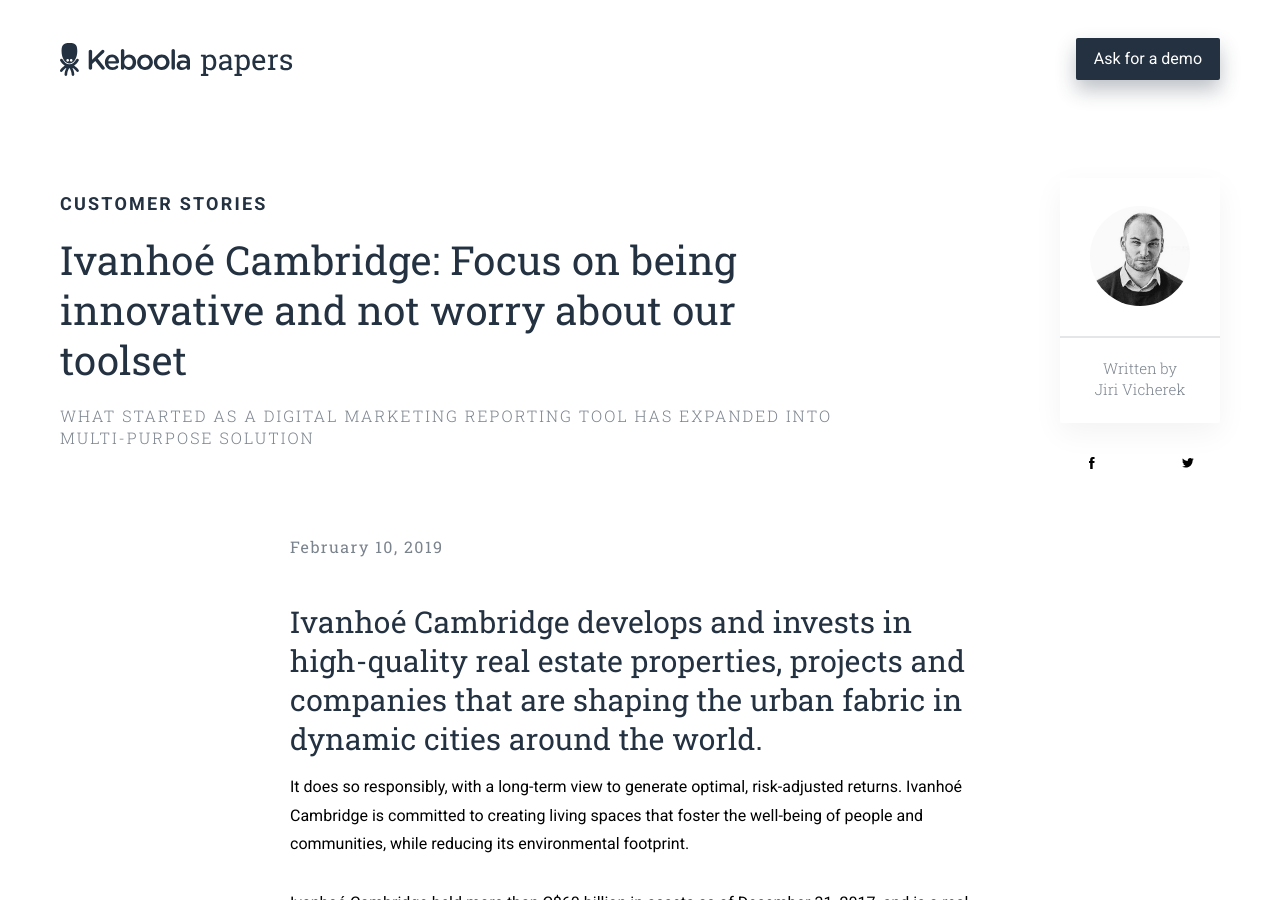
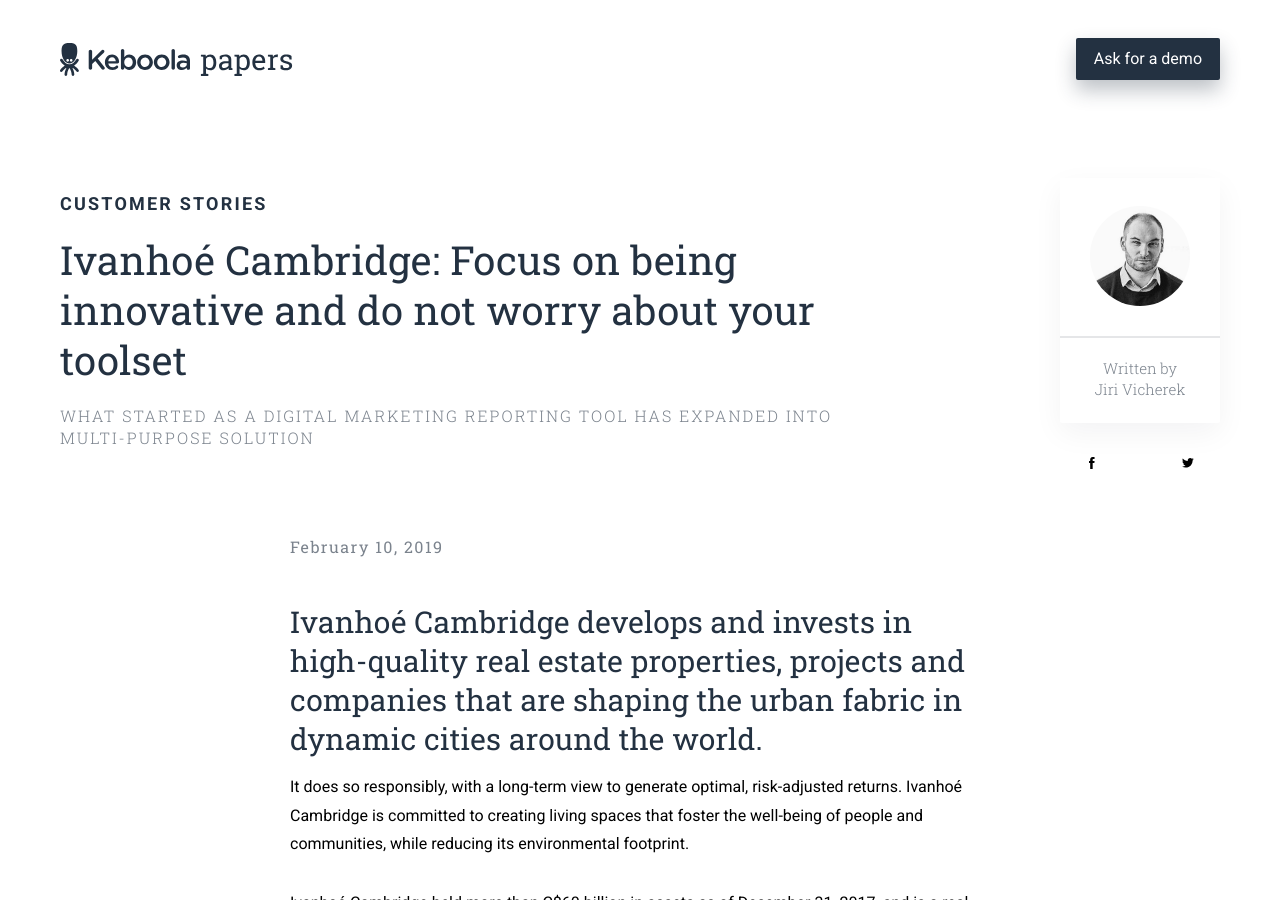
Before and after one commit to keboola/blog, a Jekyll site: the page built from _posts/2019-02-10-ivanhoe-customer-success-story.md, in a window 1280 px wide and 900 px high. Built offline with Jekyll 4.4.1, drawn with Linux system fonts in a browser that asks for light colours; nearby versions of some CDN libraries.

Commit message:
Update from Forestry.io Jiří Vicherek updated _posts/2019-02-10-ivanhoe-customer-success-story.md

```diff
--- a/_posts/2019-02-10-ivanhoe-customer-success-story.md
+++ b/_posts/2019-02-10-ivanhoe-customer-success-story.md
@@ -2,10 +2,10 @@
 layout: post
 categories: customer-stories
 permalink: ivanhoe-customer-story
-title: 'Ivanhoé Cambridge: Focus on being innovative and not worry about our toolset'
+title: 'Ivanhoé Cambridge: Focus on being innovative and do not worry about your toolset'
 perex: What started as a Digital Marketing reporting tool has expanded into multi-purpose
   solution
-date: 2019-02-10 23:00:00 +0000
+date: 2019-02-10T23:00:00.000+00:00
 user: jiri-vicherek
 coverphoto: ''
 coverphoto_slider: "/uploads/ivanhoe.jpg"
```
